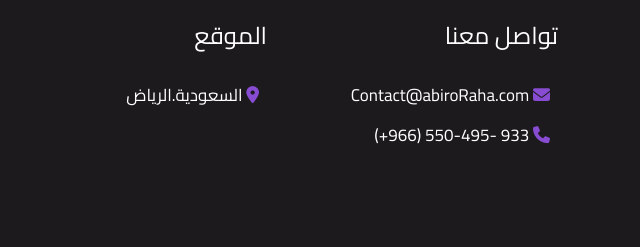
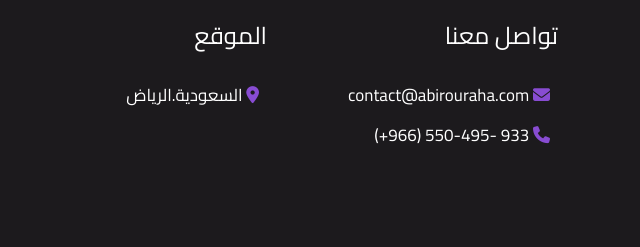
Before and after one commit to abdelazi-akka/projet-de-spa, a plain HTML site: page service.html in a window 1280 px wide. Shown: the part 1818-2065 px from the top of the page, 640-1280 px from the left. Drawn offline with nearby package versions, Linux system fonts and the light colour scheme.

Commit message:
Update service.html

```diff
--- a/service.html
+++ b/service.html
@@ -296,7 +296,7 @@
                     <div class="col-md-6 col-lg-6 col-xl-3">
                         <div class="footer-item d-flex flex-column">
                             <h4 class="my-4 text-white">تواصل معنا </h4>
-                            <p class="mb-0"> Contact@abiroRaha.com  <i class="fas fa-envelope text-secondary me-2"></i></p>
+                            <p class="mb-0"> contact@abirouraha.com <i class="fas fa-envelope text-secondary me-2"></i></p>
                             <p class="mb-0">(+966) 550-495- 933 <i class="fas fa-phone text-secondary me-2"></i></p>
                         </div>
                     </div>
```
